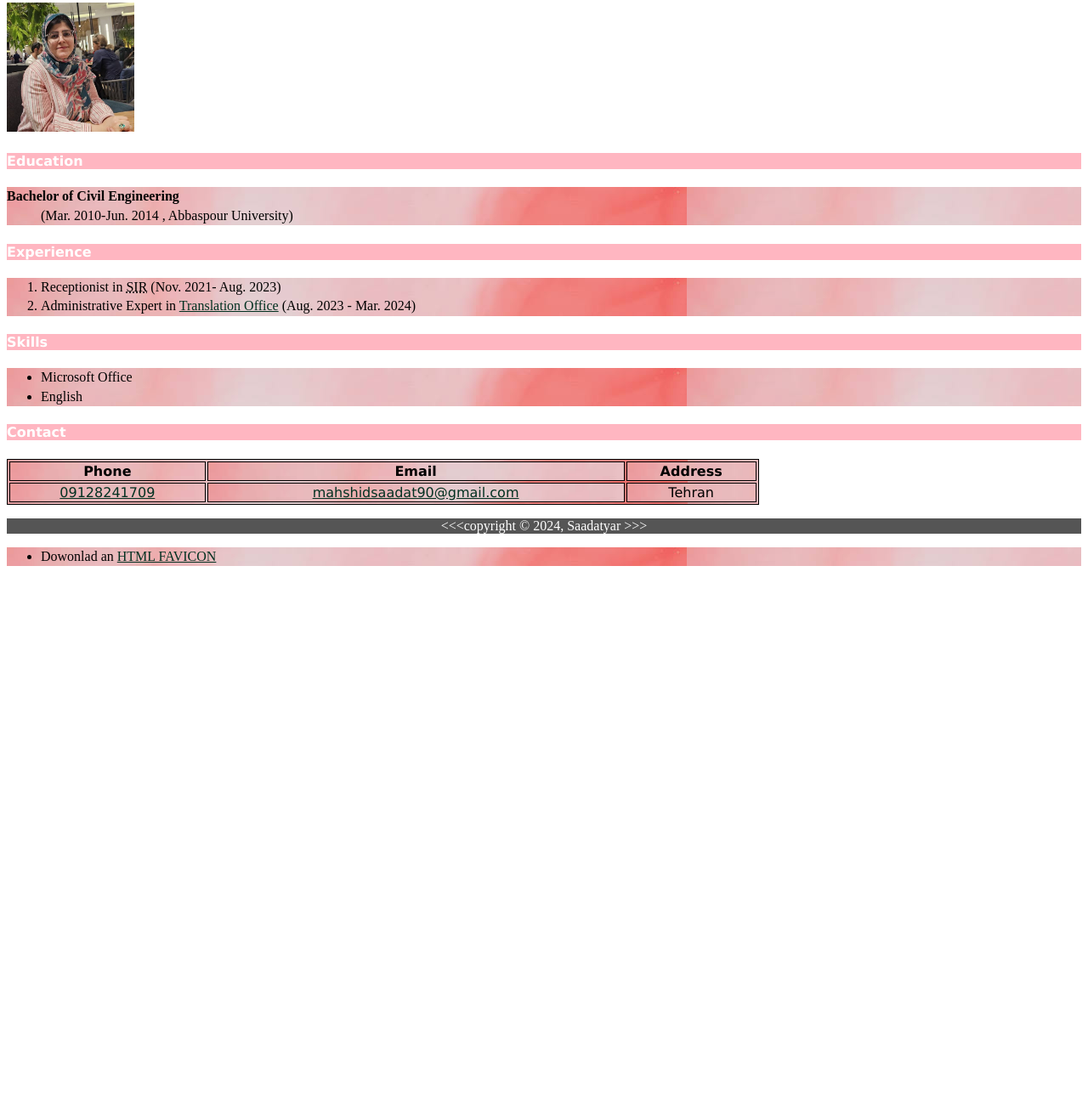
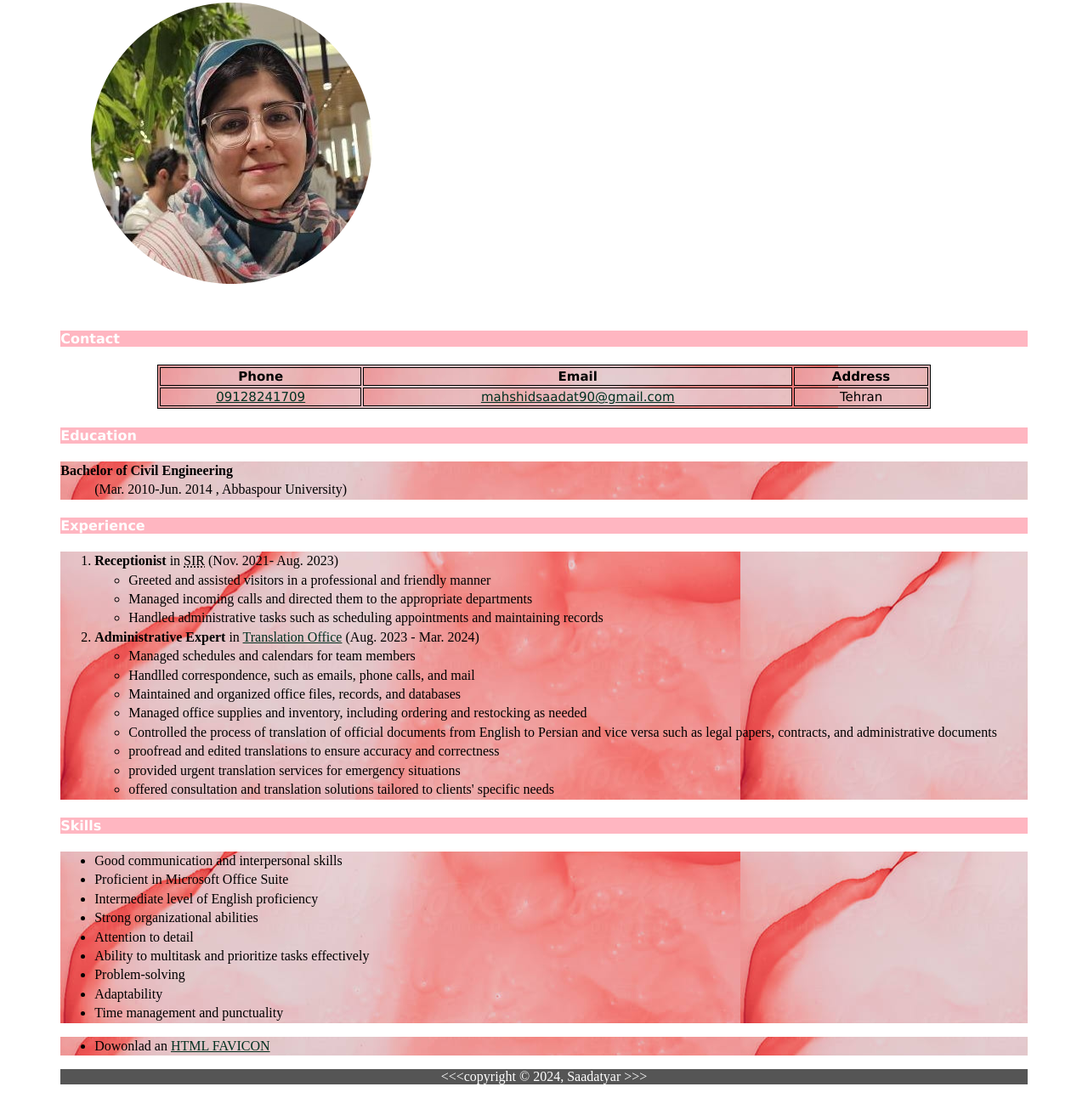
Before and after one commit to Mahshidsaadat/resume, a plain HTML site: page index.html in a window 1280 px wide. Shown: the part 215-1507 px from the top of the page at 85% size. Before the commit the page ends 897 px from the top, so only its background shows below. Drawn offline with Linux system fonts and the light colour scheme.

Commit message:
Add files via upload

```diff
--- a/index.html
+++ b/index.html
@@ -4,6 +4,7 @@
 	<meta name="author" content="Mahshid Saadatyar">
 	<meta name="description" content="resume">
 	<meta name="keywords" content="resume, job experiences, microsoft office, translation, english, expert">
+	<meta name="viewport" content="width=device-width, initial-scale=1.0">
 
 	<title> My Resume</title>
 	<link rel="stylesheet" type="text/css" href="style.css">
@@ -12,47 +13,30 @@
 
 <body >
 	<header>
+		<div class="container">
 		 <h1> My Resume</h1>
+		</div>
 	</header>
 
+	<section>
+		<div class="container">
 		 <h2> Mahshid Saadatyar</h2>
 		 <h3> Administratice Expert</h3>
+		</div>
+	</section>
 
-	<img src="pic.jpg" width="150">
+	<figure >
+		<div class="container">
+			<img src="pic.png">
+		</div>
+	</figure>
+
 	<br>
 
-		<h4> Education </h4>
-
-	<div class=list>
-		<dl>
-				<dt> <strong>Bachelor of Civil Engineering</strong></dt>
-				<dd>(Mar. 2010-Jun. 2014 , Abbaspour University)</dd>
-			</dl>
-	</div>
-
-		<h4> Experience </h4>
-			<div class=list>
-
-				<ol>
-					<li> Receptionist in <abbr title="Sir English Institute">SIR</abbr> (Nov. 2021- Aug. 2023) </li>
-					<li> Administrative Expert in <a href="http://google.com" target="blank">Translation Office</a> (Aug. 2023 - Mar. 2024)</li>
-				</ol>
-			</div>
-
-			<h4> Skills </h4>
-
-			<div class=list>
-				<ul>
-					<li> Microsoft Office  </li>
-					<li> English </li>
-				</ul>
-
-			</div>
-
+	 <section >
+		<div class="container">
 			<h4> Contact </h4>
-
 				<div class=table>
-
 					<table>
 						<thead>
 							<tr>
@@ -70,16 +54,103 @@
 					    </tbody>
 				    </table>
 					 </div>
+				</div>
+	 </section>
 
 
+
+
+
+	 <section itemscope itemtype="http://schema.org">
+		<div class="container">
+			<h4 itemprop="Education">Education </h4>
+				<div class=list>
+					<dl>
+					<dt> <strong>Bachelor of Civil Engineering</strong></dt>
+					<dd>(Mar. 2010-Jun. 2014 , Abbaspour University)</dd>
+					</dl>
+				</div>
+
+		</div>
+	</section>
+
+
+	<main>
+		<div class="container">
+			<h4 itemprop="Work Experience"> Experience </h4>
+				<div class=list>
+
+					<ol>
+						<li> <strong>Receptionist</strong> in <abbr title="Sir English Institute">SIR</abbr> (Nov. 2021- Aug. 2023)
+
+							<ul>
+								<li> Greeted and assisted visitors in a professional and friendly manner</li>
+								<li> Managed incoming calls and directed them to the appropriate departments</li>
+								<li>Handled administrative tasks such as scheduling appointments and maintaining records</li>
+							</ul>
+						</li>
+
+
+						<li> <strong>Administrative Expert</strong> in <a href="http://roxan-translation.com" target="blank">Translation Office</a> (Aug. 2023 - Mar. 2024)
+
+							<ul>
+								<li> Managed schedules and calendars for team members</li>
+								<li>Handlled correspondence, such as emails, phone calls, and mail</li>
+								<li>Maintained and organized office files, records, and databases</li>
+								<li>Managed office supplies and inventory, including ordering and restocking as needed</li>
+								<li> Controlled the process of translation of official documents from English to Persian and vice versa such as legal papers, contracts, and administrative documents</li>
+								<li> proofread and edited translations to ensure accuracy and correctness</li>
+								<li> provided urgent translation services for emergency situations</li>
+								<li>offered consultation and translation solutions tailored to clients' specific needs</li>
+							</ul>
+						</li>
+				</ol>
+				</div>
+		</div>
+	</main>
+
+	<article>
+		<div class="container">
+			<h4 itemprop="Skills"> Skills </h4>
+				<div class=list>
+					<ul>
+						<li>Good communication and interpersonal skills</li>
+						<li> Proficient in Microsoft Office Suite</li>
+						<li> Intermediate level of English proficiency </li>
+						<li>Strong organizational abilities</li>
+						<li>Attention to detail</li>
+						<li>Ability to multitask and prioritize tasks effectively</li>
+						<li>Problem-solving</li>
+						<li>Adaptability</li>
+						<li>Time management and punctuality
+						</li>
+					</ul>
+
+				</div>
+		</div>
+	</article>
+
+
+
+	<div class="container">
+	 <UL class=list>
+			<li> Dowonlad an <a href="icon.png" download> HTML FAVICON</a> </li>
+	 </UL>
+	</div>
+
+
+	 <div class="container">
 		<footer class=footer>
 			<p> &lt;&lt;&lt;copyright &copy; 2024, Saadatyar &gt;&gt;&gt;</p>
 		</footer>
+     </div>
 
 
-	<UL class=list>
-		<li> Dowonlad an <a href="icon.png" download> HTML FAVICON</a> </li>
-	</UL>
+
+
+
+
+
 
 
 </body>
--- a/style.css
+++ b/style.css
@@ -1,6 +1,6 @@
 h1{ color:white; font-size:30px;
  background-image:url('back.jpg');
- background-position:center center;
+ background-position:left;
  padding:28px; text-decoration:underline;
   text-align:center; border-radius: 15px}
 
@@ -14,6 +14,7 @@ word-spacing: 0.8em;
 
 
  .list {  background-image:url('back.jpg');
+ background-position: left;
 
  ; line-height: 1.4em;}
 
@@ -26,7 +27,14 @@ a {color:#023020; font-weight: 20px}
 
 table, th, td { border:1px solid; text-align: center;
   background-image:url('back.jpg');
- ; font-family:verdana, sans-serif ;}
+ ; font-family:verdana, sans-serif ; font-size: 15px}
 
 
-table {width:70%;}
+table {width:80%; margin-right: auto; margin-left: auto}
+
+
+img { display:block; max-width:50%; }
+
+.container {
+	width:90%; margin:auto;
+}
```
Also changed, not shown: pic.png (added). Lines whose indentation alone changed are shown as unchanged.
